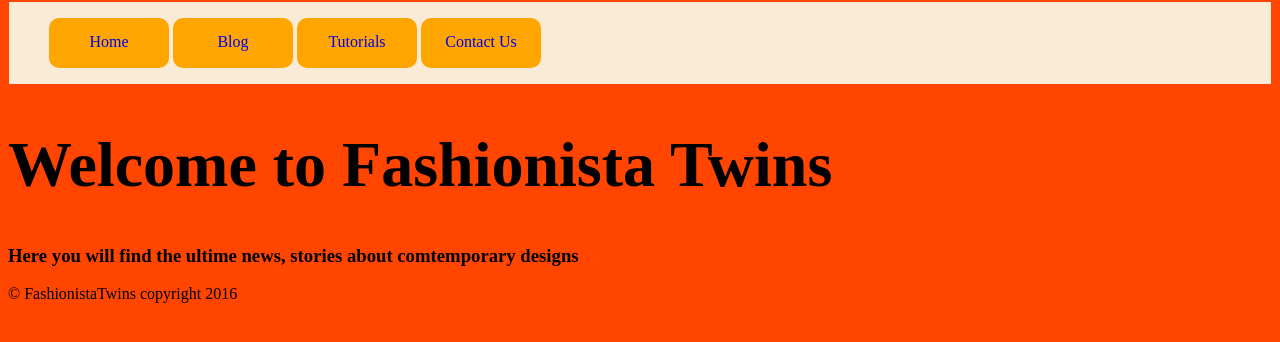
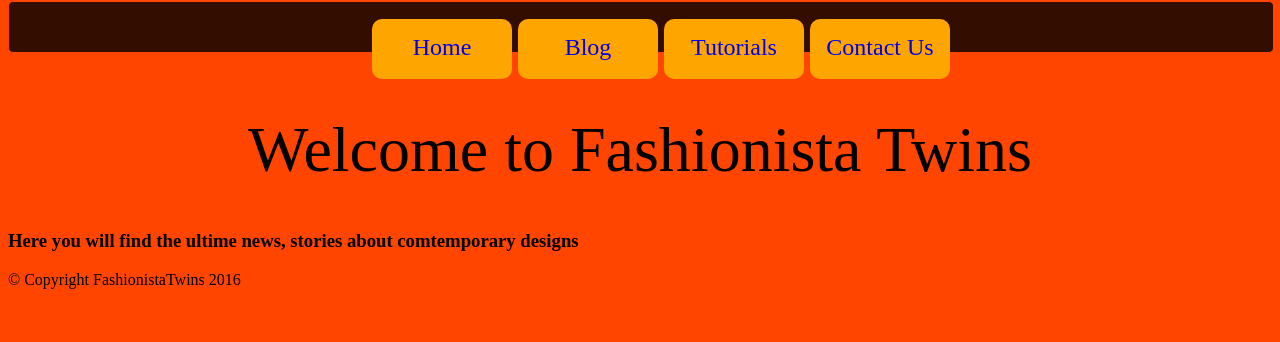
Before and after one commit to scottdiallo/fashionistaTwins, a plain HTML site: page index.html in a window 1280 px wide. Drawn offline with nearby package versions, Linux system fonts and the light colour scheme.

Commit message:
nav bar modified color: gray

```diff
--- a/css/style.css
+++ b/css/style.css
@@ -5,19 +5,32 @@ html {
 
 .navBar {
     border: 1px solid orangered;
-    background-color: antiquewhite;
+    background-color: rgba(0, 0, 0, 0.8);
+    border-radius: 5px;
+    background-size: cover;
+    background-position: center;
+    background-origin: content-box;
+    z-index: 9999;
+    height: 50px;
+    width: 100%
 }
 
-ul {}
+ul {
+    text-align: center;
+}
 
 ul li {
     display: inline-block;
     padding: 15px;
+    margin: 1px;
     background-color: orange;
-    height: 20px;
-    width: 90px;
+    height: 30px;
+    width: 110px;
     text-align: center;
     border-radius: 10px;
+    font-size: 1.5em;
+    font-weight: 400;
+    color: white;
 }
 
 ul li a {
@@ -30,6 +43,9 @@ ul li a {
 
 .hero-text {
     font-size: 4em;
+    font-weight: 400;
+    text-align: center;
+    margin-top: 60px;
 }
 
 
--- a/index.html
+++ b/index.html
@@ -23,7 +23,7 @@
         <h3> Here you will find the ultime news, stories about comtemporary designs</h3>
     </div>
 
-
+    <!--add carousel to display designs && link them to tutorial || youtube channel-->
 
 
 
@@ -32,10 +32,10 @@
 
 
     <footer>
-        <p>&copy; FashionistaTwins copyright 2016</p>
+        <p>&copy; Copyright FashionistaTwins 2016</p>
     </footer>
     <script src="https://code.jquery.com/jquery-2.2.4.min.js" integrity="sha256-BbhdlvQf/xTY9gja0Dq3HiwQF8LaCRTXxZKRutelT44=" crossorigin="anonymous"></script>
-    <script src="app/index.js"></script>
+    <script src="javaScript/app.js"></script>
 </body>
 
 </html>
--- /dev/null
+++ b/javaScript/app.js
@@ -0,0 +1,9 @@
+$('document').ready(function () {
+    //global variables declarations
+
+    $('.hero-text').on('click', function () {
+        alert('Welcome to my world!');
+    })
+
+
+});
```
Also changed, not shown: app/index.js (deleted).
